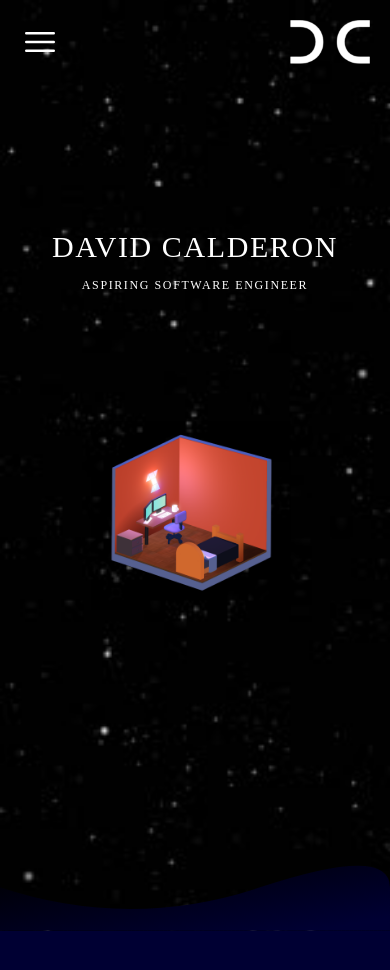
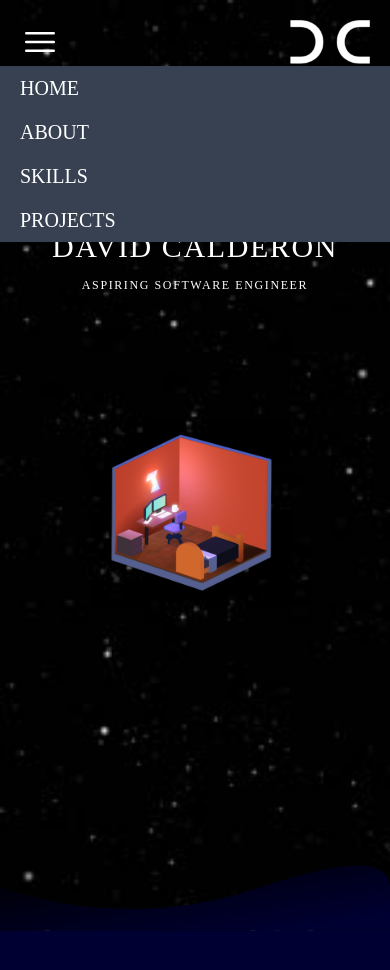
Before and after one commit to Davidc45/website-portfolio, a website: page public/index.html in a window 390 px wide. Both pictures are taken after a click on the icon 40 px from the left and 42 px from the top of the page. Shown: the top 970 px of the page. Drawn offline with Linux system fonts and the light colour scheme; a web font is replaced by a local one.

Commit message:
1st page is finished and responsive

```diff
--- a/public/index.html
+++ b/public/index.html
@@ -23,20 +23,29 @@
         style="background-image:url(images/istockphoto-1194080385-640x640.jpg)">
         <!--navbar start-->
         <nav id="navbar" class="flex fixed justify-between items-center w-full p-5 ">
-            <div class="text-white w-10 md:hidden ">
+            <div class="text-white w-10 md:hidden relative" id="dropdown-icon">
                 <svg id="menu-icon" xmlns="http://www.w3.org/2000/svg" fill="none" viewBox="0 0 24 24"
                     stroke-width="1.5" stroke="currentColor" class=" w-10 md:hidden cursor-pointer ">
                     <path stroke-linecap="round" stroke-linejoin="round"
                         d="M3.75 6.75h16.5M3.75 12h16.5m-16.5 5.25h16.5" />
                 </svg>
             </div>
-            <img src="images/letters white.png" alt="" class="w-20 md:w-32">
-            <ul class="hidden md:block md:flex  text-white font-body uppercase text-xl lg:text-3xl">
-                <li><a href="#home" class="px-5 xl:px-12">home</a></li>
-                <li><a href="#about" class="px-5 xl:px-12">about</a></li>
-                <li><a href="#skills" class="px-5 xl:px-12">skills</a></li>
-                <li><a href="#projects" class="px-5 xl:px-12">projects</a></li>
-            </ul>
+            <img src="images/letters white.png" alt="" class="w-20  lg:w-32 lg:p-2">
+
+            <div id="dropdown-content"
+                class="hidden md:block absolute bg-gray-700 mt-56 w-full left-0 md:relative md:mt-0 md:bg-transparent md:justify-end md:flex">
+                <ul class=" md:flex  text-white font-body uppercase text-xl lg:text-3xl ">
+                    <li class="py-2"><a href="#home" class=" p-5 xl:px-12 hover:text-primary-100 menu-item">home</a>
+                    </li>
+                    <li class="py-2"><a href="#about" class=" p-5 xl:px-12 hover:text-primary-100 menu-item">about</a>
+                    </li>
+                    <li class="py-2"><a href="#skills" class=" p-5 xl:px-12 hover:text-primary-100 menu-item">skills</a>
+                    </li>
+                    <li class="py-2"><a href="#projects"
+                            class=" p-5 xl:px-12 hover:text-primary-100 menu-item">projects</a>
+                    </li>
+                </ul>
+            </div>
         </nav>
         <div
             class="min-h-screen flex flex-col items-center justify-center md:flex-row md:items-center md:justify-evenly">
@@ -44,7 +53,7 @@
                 <h1 class="pb-3 text-center text-3xl md:text-4xl xl:text-5xl">David Calderon</h1>
                 <p class="text-xs md:text-sm lg:text-base xl:text-xl">aspiring software engineer</p>
             </div>
-            <img src="images/My project.png" alt="Image" class="mt-32 w-full sm:w-5/12 lg:w-6/12">
+            <img src="images/My project.png" alt="Image" class="mt-32 w-full sm:w-10/12 md:w-4/12 lg:w-6/12 2xl:w-7/12">
         </div>
         <div class="w-full flex items-end">
             <svg xmlns="http://www.w3.org/2000/svg" viewBox="0 0 1440 320">
@@ -114,6 +123,16 @@
 
 
     <script>
+        window.addEventListener("scroll", function () {
+            var navbar = document.getElementById("navbar");
+            var windowPosition = window.scrollY > window.innerHeight / 8;
+
+            if (windowPosition) {
+                navbar.classList.add("bg-black");
+            } else {
+                navbar.classList.remove("bg-black");
+            }
+        });
         // Smooth scrolling to the "home" section when the "home" link is clicked
         document.querySelector('a[href="#home"]').addEventListener('click', function (e) {
             e.preventDefault();
@@ -146,39 +165,29 @@
                 behavior: 'smooth'
             });
         });
-        //menu dropdown
-        var dropdownMenu = document.getElementById('dropdown-menu');
-        var menuIcon = document.getElementById('menu-icon');
-        var menuLinks = document.querySelectorAll('.menu-link');
+        //dropdown menu
+        var dropdownIcon = document.getElementById("dropdown-icon");
+        dropdownIcon.addEventListener("click", toggleDropdown);
 
-        menuIcon.addEventListener('click', function () {
-            if (dropdownMenu.classList.contains('hidden')) {
-                dropdownMenu.classList.remove('hidden');
-                dropdownMenu.classList.remove('-translate-y-full');
-            } else {
-                dropdownMenu.classList.add('hidden');
-                dropdownMenu.classList.add('-translate-y-full');
+        // Function for toggling dropdown menu
+        function toggleDropdown() {
+            var dropdownContent = document.getElementById("dropdown-content");
+            dropdownContent.classList.toggle('hidden');
+        }
+
+        // Function for hiding dropdown menu on large screens
+        window.addEventListener('resize', () => {
+            var dropdownContent = document.getElementById("dropdown-content");
+            if (window.innerWidth >= 768) {
+                dropdownContent.classList.add('hidden');
             }
         });
+        // Make dropdown menu disappear when a menu item is clicked
+        var menuItems = document.querySelectorAll('.menu-item');
+        menuItems.forEach(function (menuItem) {
+            menuItem.addEventListener('click', toggleDropdown);
+        });
 
-        menuLinks.forEach(function (link) {
-            link.addEventListener('click', function () {
-                dropdownMenu.classList.add('hidden');
-                dropdownMenu.classList.add('-translate-y-full');
-            });
-        });
-        window.addEventListener("scroll", function () {
-            var navbar = document.getElementById("navbar");
-            var windowPosition = window.scrollY > window.innerHeight / 8;
-            var phoneClass = document.getElementsByClassName("phone");
-
-            if (windowPosition) {
-                navbar.classList.add("bg-black");
-            } else if (phoneClass.length === 0) {
-                // Only remove bg-black if phone class is not present
-                navbar.classList.remove("bg-black");
-            }
-        });
 
     </script>
 </body>
```
Also changed, not shown: public/output.css.
